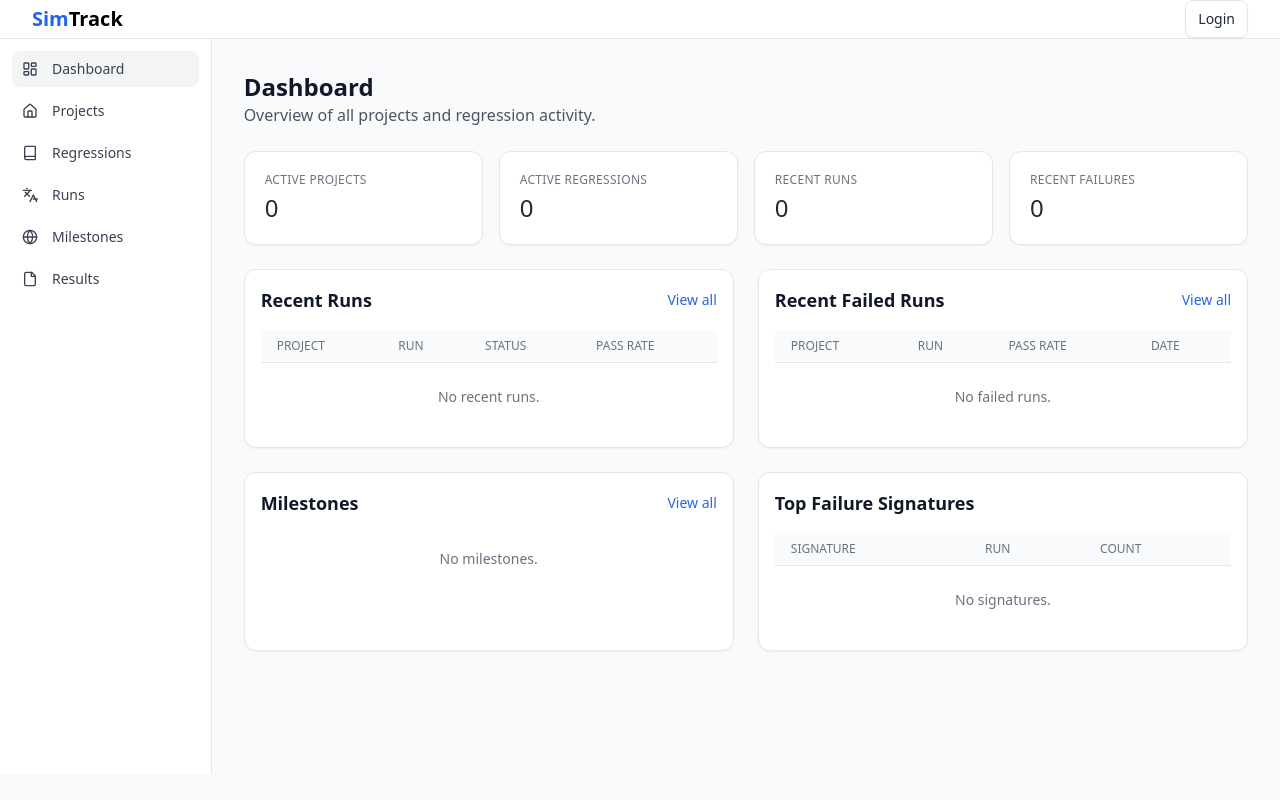
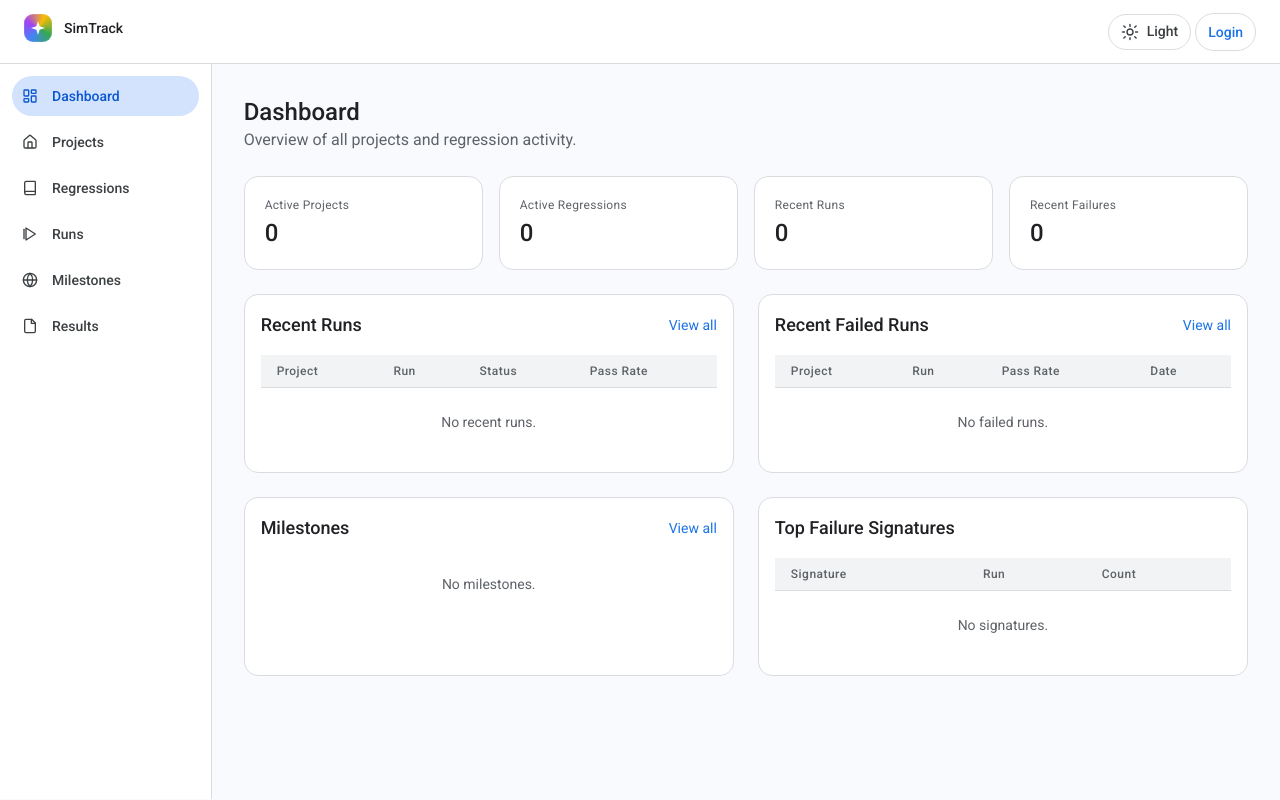
Before and after one commit to anupkumarreddy/SimTrack, a Django app: page / in a window 1280 px wide. Run offline with Django 5.2, Linux system fonts and the light colour scheme; data that the repository does not hold is empty; style sheets or scripts are compiled from the project's sources; some libraries are stand-ins or nearby versions.

Commit message:
Add the new styling to the base template

```diff
--- a/tailwind.config.js
+++ b/tailwind.config.js
@@ -5,7 +5,23 @@ module.exports = {
     './**/templates/**/*.html',
   ],
   theme: {
-    extend: {},
+    extend: {
+      fontFamily: {
+        sans: ['"Google Sans"', 'Roboto', 'Arial', 'sans-serif'],
+      },
+      colors: {
+        ai: {
+          bg: '#131314',
+          surface: '#1e1f20',
+          surface2: '#282a2c',
+          border: '#3c4043',
+          text: '#e8eaed',
+          muted: '#9aa0a6',
+          blue: '#8ab4f8',
+          primary: '#a8c7fa',
+        },
+      },
+    },
   },
   plugins: [],
 }
--- a/templates/base.html
+++ b/templates/base.html
@@ -1,25 +1,46 @@
 {% load static %}
 <!DOCTYPE html>
-<html lang="en">
+<html lang="en" data-theme="dark">
 <head>
     <meta charset="UTF-8">
     <meta name="viewport" content="width=device-width, initial-scale=1.0">
     <title>{% block title %}SimTrack{% endblock %}</title>
+    <link rel="preconnect" href="https://fonts.googleapis.com">
+    <link rel="preconnect" href="https://fonts.gstatic.com" crossorigin>
+    <link href="https://fonts.googleapis.com/css2?family=Roboto:wght@400;500;700&display=swap" rel="stylesheet">
+    <script>
+        (function () {
+            var storedTheme = localStorage.getItem('simtrack-theme');
+            var systemTheme = window.matchMedia && window.matchMedia('(prefers-color-scheme: light)').matches ? 'light' : 'dark';
+            document.documentElement.dataset.theme = storedTheme || systemTheme;
+        })();
+    </script>
     <link rel="stylesheet" href="{% static 'css/output.css' %}">
+    <link rel="stylesheet" href="{% static 'css/ai-studio.css' %}?v=20260429b">
     <script src="https://cdn.jsdelivr.net/npm/@preline/preline@2.0.0/dist/preline.min.js"></script>
 </head>
-<body class="bg-gray-50">
+<body class="bg-gray-50 ai-studio-shell">
     <!-- Header -->
-    <header class="sticky top-0 inset-x-0 flex flex-wrap md:justify-start md:flex-nowrap z-50 bg-white border-b border-gray-200">
-        <div class="flex basis-full items-center w-full mx-auto px-4 sm:px-6 lg:px-8">
+    <header class="sticky top-0 inset-x-0 flex flex-wrap md:justify-start md:flex-nowrap z-50 bg-white border-b border-gray-200 ai-topbar">
+        <div class="flex basis-full items-center w-full mx-auto px-4 sm:px-5 lg:px-6">
             <div class="me-5">
-                <a class="flex-none rounded-md text-xl inline-block font-semibold focus:outline-none focus:opacity-80" href="{% url 'dashboard' %}">
-                    <span class="text-blue-600">Sim</span>Track
+                <a class="ai-brand flex-none rounded-md text-xl inline-flex items-center gap-3 font-semibold focus:outline-none focus:opacity-80" href="{% url 'dashboard' %}">
+                    <span class="ai-gemini-mark" aria-hidden="true"></span>
+                    <span>SimTrack</span>
                 </a>
             </div>
             <div class="w-full flex items-center justify-end ms-auto md:justify-between gap-x-1 md:gap-x-3">
                 <div class="hidden md:block"></div>
                 <div class="flex flex-row items-center justify-end gap-1">
+                    <button type="button" id="theme-toggle" class="ai-theme-toggle" aria-label="Switch theme" title="Switch theme">
+                        <svg class="ai-theme-icon ai-theme-icon-light" xmlns="http://www.w3.org/2000/svg" viewBox="0 0 24 24" aria-hidden="true">
+                            <path d="M12 4.5V2m0 20v-2.5M4.5 12H2m20 0h-2.5M5.64 5.64 3.86 3.86m16.28 16.28-1.78-1.78m0-12.72 1.78-1.78M3.86 20.14l1.78-1.78M12 8a4 4 0 1 0 0 8 4 4 0 0 0 0-8Z"/>
+                        </svg>
+                        <svg class="ai-theme-icon ai-theme-icon-dark" xmlns="http://www.w3.org/2000/svg" viewBox="0 0 24 24" aria-hidden="true">
+                            <path d="M20.5 14.9A8.6 8.6 0 0 1 9.1 3.5 8.7 8.7 0 1 0 20.5 14.9Z"/>
+                        </svg>
+                        <span id="theme-toggle-label">Theme</span>
+                    </button>
                     {% if user.is_authenticated %}
                         <span class="text-sm text-gray-600 hidden sm:inline">{{ user.get_full_name|default:user.username }}</span>
                         <form method="post" action="{% url 'logout' %}" class="inline-flex">
@@ -36,7 +57,7 @@
 
     <div class="flex">
         <!-- Sidebar -->
-        <div class="hidden md:block w-64 h-[calc(100vh-65px)] bg-white border-e border-gray-200">
+        <div class="hidden md:block w-64 h-[calc(100vh-65px)] bg-white border-e border-gray-200 ai-sidebar">
             <nav class="p-3 w-full flex flex-col flex-wrap">
                 <ul class="space-y-1.5">
                     <li>
@@ -59,7 +80,7 @@
                     </li>
                     <li>
                         <a class="flex items-center gap-x-3.5 py-2 px-2.5 text-sm text-gray-700 rounded-lg hover:bg-gray-100 {% if request.resolver_match.url_name == 'run-list' or request.resolver_match.url_name == 'run-detail' %}bg-gray-100 text-blue-600{% endif %}" href="{% url 'run-list' %}">
-                            <svg class="size-4" xmlns="http://www.w3.org/2000/svg" width="24" height="24" viewBox="0 0 24 24" fill="none" stroke="currentColor" stroke-width="2" stroke-linecap="round" stroke-linejoin="round"><path d="m5 8 6 6"/><path d="m4 14 6-6 2-3"/><path d="M2 5h12"/><path d="M7 2h1"/><path d="m22 22-5-10-5 10"/><path d="M17 18h6"/></svg>
+                            <svg class="size-4" xmlns="http://www.w3.org/2000/svg" width="24" height="24" viewBox="0 0 24 24" fill="none" stroke="currentColor" stroke-width="2" stroke-linecap="round" stroke-linejoin="round"><polygon points="6 3 20 12 6 21 6 3"/><line x1="3" y1="5" x2="3" y2="19"/></svg>
                             Runs
                         </a>
                     </li>
@@ -95,5 +116,31 @@
             {% block content %}{% endblock %}
         </div>
     </div>
+    <script>
+        (function () {
+            var root = document.documentElement;
+            var toggle = document.getElementById('theme-toggle');
+            var label = document.getElementById('theme-toggle-label');
+
+            function applyTheme(theme) {
+                root.dataset.theme = theme;
+                localStorage.setItem('simtrack-theme', theme);
+                if (label) {
+                    label.textContent = theme === 'light' ? 'Light' : 'Dark';
+                }
+                if (toggle) {
+                    toggle.setAttribute('aria-label', 'Switch to ' + (theme === 'light' ? 'dark' : 'light') + ' theme');
+                    toggle.setAttribute('title', 'Switch to ' + (theme === 'light' ? 'dark' : 'light') + ' theme');
+                }
+            }
+
+            applyTheme(root.dataset.theme || 'dark');
+            if (toggle) {
+                toggle.addEventListener('click', function () {
+                    applyTheme(root.dataset.theme === 'light' ? 'dark' : 'light');
+                });
+            }
+        })();
+    </script>
 </body>
 </html>
```
